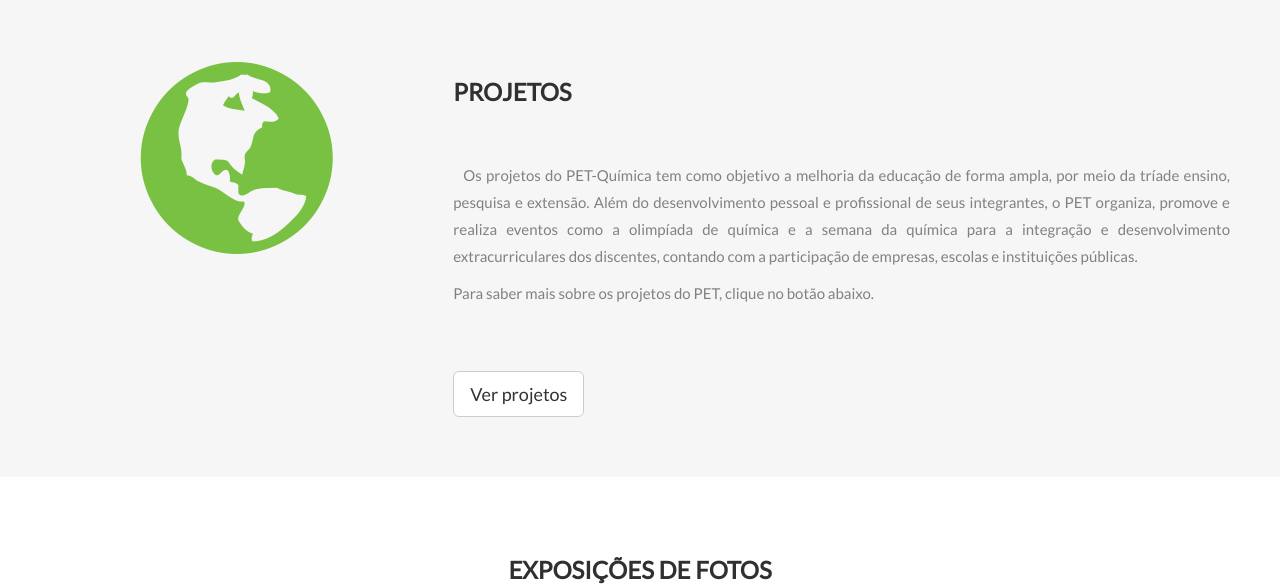
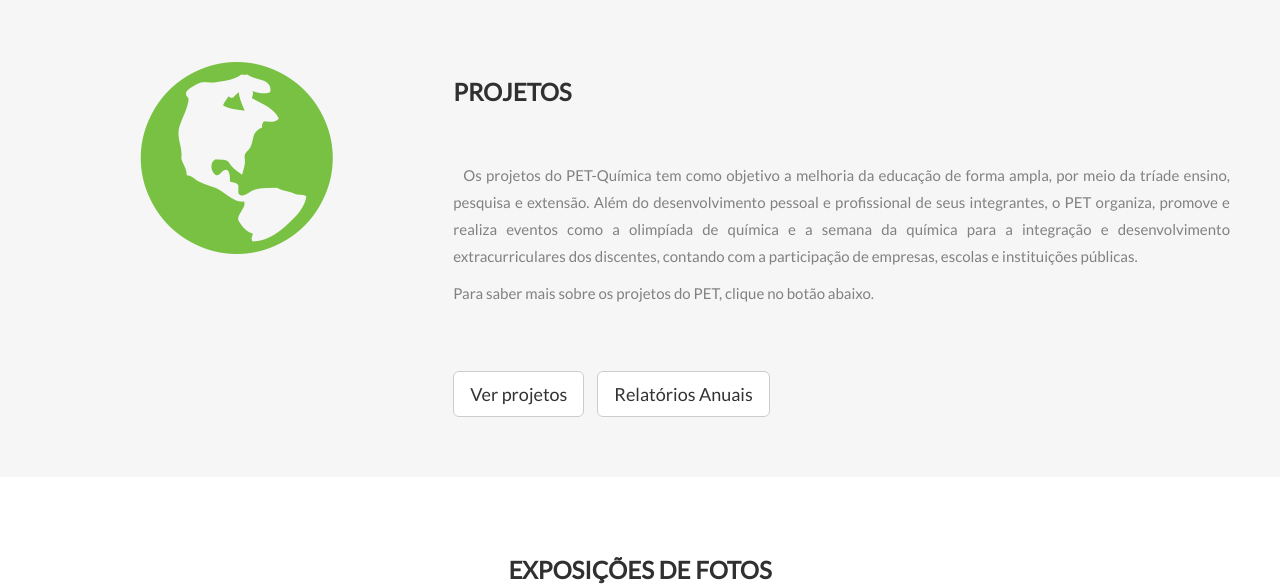
Before and after one commit to petquimica/sitepet, a Django app: page / in a window 1280 px wide. Shown: the part 1895-2483 px from the top of the page. Run offline with Django 3.2, Linux system fonts and the light colour scheme; data comes from the database, SQL or seed files in the repository; parts of the project's set-up code (start-up, migrations or seed data) failed here and were passed over; some libraries are stand-ins or nearby versions.

Commit message:
Insert report button on home page

```diff
--- a/pet/core/static/core/base.css
+++ b/pet/core/static/core/base.css
@@ -257,6 +257,6 @@ footer .glyphicon {
   margin-bottom: 10px !important;
 }
 
-.btn-team {
+.btn-margin-left {
   margin-left: 10px;
 }
--- a/project/static/project/project.css
+++ b/project/static/project/project.css
@@ -12,7 +12,6 @@
   display: block !important;
 }
 
-
 /* Mobile */
 @media only screen and (max-width: 600px) {
   .mobile {
--- a/project/templates/project/project_home.html
+++ b/project/templates/project/project_home.html
@@ -14,6 +14,7 @@
       </p>
       <p>Para saber mais sobre os projetos do PET, clique no botão abaixo.</p>
       <br><br><a href="{% url 'project:index' %}" class="btn btn-default btn-lg" role="button">Ver projetos</a>
+      <a href="{% url 'project:reports' %}" class="btn btn-default btn-lg btn-margin-left" role="button">Relatórios Anuais</a>
     </div>
   </div>
 </div>
--- a/team/templates/team/team_home.html
+++ b/team/templates/team/team_home.html
@@ -16,7 +16,7 @@
       </p>
       <br>
       <a href="{% url 'team:historic' %}" class="btn btn-default btn-lg" role="button">Breve Histórico</a>
-      <a href="{% url 'team:team' %}" class="btn btn-default btn-lg btn-team" role="button">Conheça nosso time</a>
+      <a href="{% url 'team:team' %}" class="btn btn-default btn-lg btn-margin-left" role="button">Conheça nosso time</a>
     </div>
     <div class="col-sm-4">
       <span class="glyphicon glyphicon-signal logo slideanim"></span>
```
